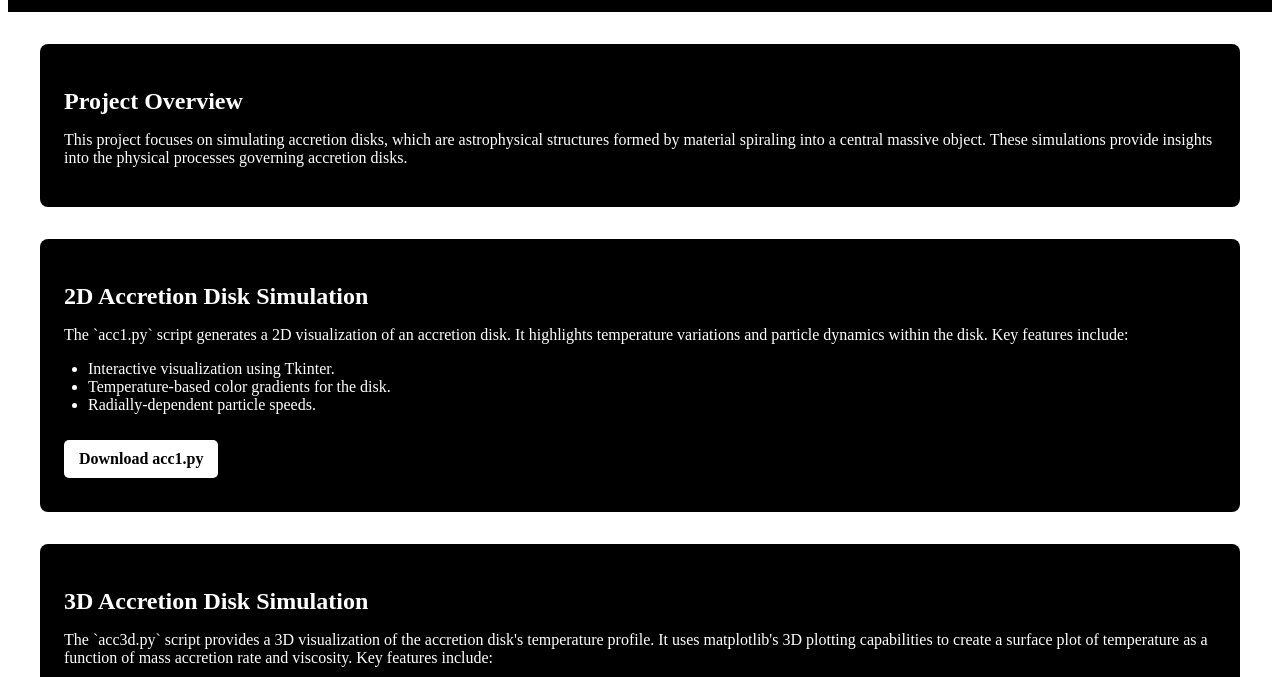
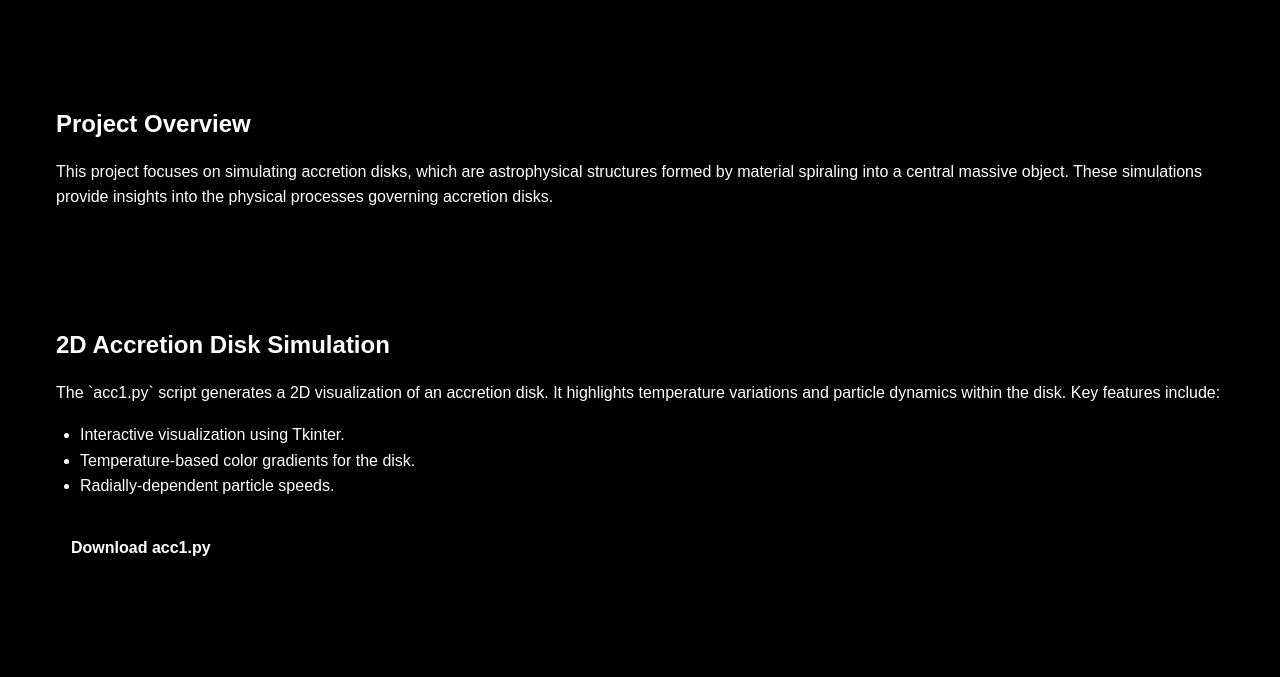
Before and after one commit to thzzn-eng/Mag-Lab, a plain HTML site: page projects/project1.html in a window 1280 px wide. Shown: the part 125-802 px from the top of the page. Drawn offline with Linux system fonts and the light colour scheme.

Commit message:
Updated styles to ensure a cohesive black background with white text

```diff
--- a/styles/style.css
+++ b/styles/style.css
@@ -1,10 +1,10 @@
-\body {
+body {
     font-family: 'Arial', sans-serif;
     margin: 0;
     padding: 0;
     line-height: 1.6;
     background-color: #000000; /* Pitch black */
-    color: #FFFFFF; /* White */
+    color: #ffffff; /* White */
 }
 
 header {
@@ -110,3 +110,29 @@ a {
 a:hover {
     color: #FFFFFF; /* Keep white */
 }
+
+/* Ensure all elements have a black background and white text */
+body, header, nav, main, section, footer, .gallery, .download-button {
+    background-color: #000000 !important; /* Force black background */
+    color: #FFFFFF !important; /* Force white text */
+}
+
+/* Adjust links to ensure they remain white */
+a {
+    color: #FFFFFF !important;
+}
+
+a:hover {
+    color: #FFFFFF !important;
+}
+
+/* Remove any white background from buttons */
+.download-button {
+    background-color: #000000 !important;
+    color: #FFFFFF !important;
+}
+
+.download-button:hover {
+    background-color: #000000 !important;
+    color: #FFFFFF !important;
+}
```
